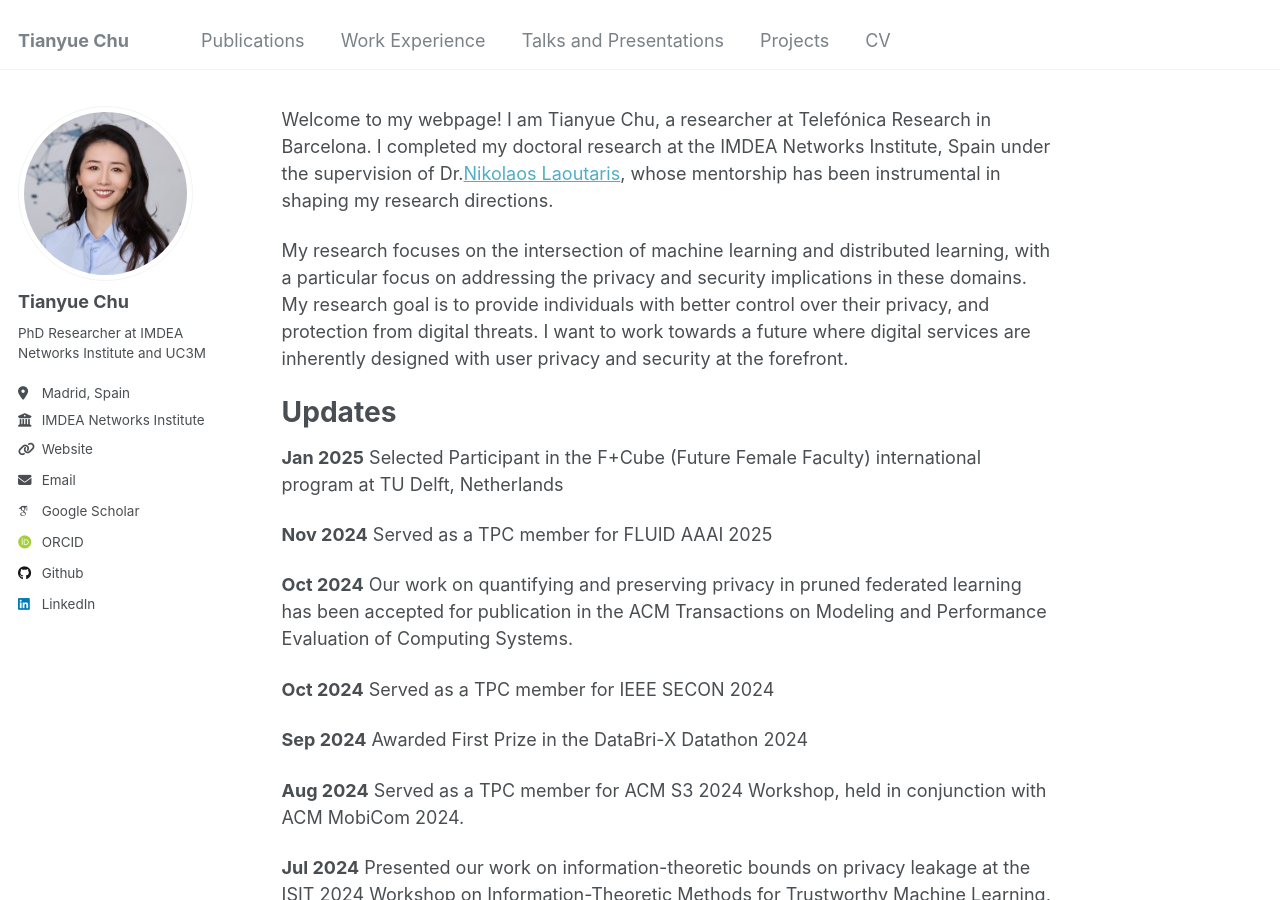
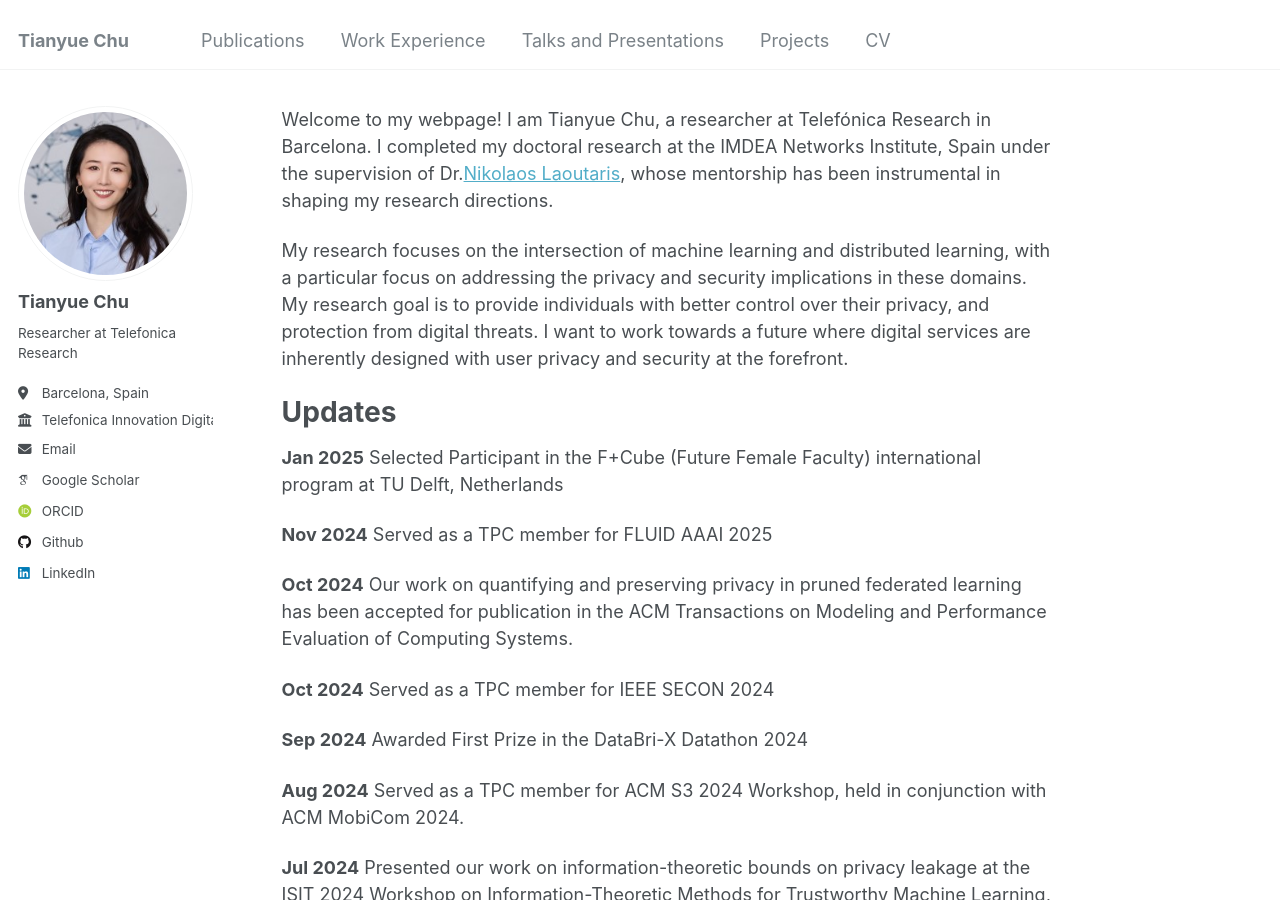
Before and after one commit to TianyueChu/tianyuechu.github.io, a Jekyll site: the page built from _pages/about.md, in a window 1280 px wide and 900 px high. Built offline with Jekyll 4.4.1, drawn with Linux system fonts in a browser that asks for light colours; some web fonts are replaced.

Commit message:
info updates

```diff
--- a/_config.yml
+++ b/_config.yml
@@ -24,10 +24,10 @@ author:
   avatar           : "profile.png"
   name             : "Tianyue Chu"
   pronouns         : # example: "she/her"
-  bio              : "PhD Researcher at IMDEA Networks Institute and UC3M"
-  location         : "Madrid, Spain"
-  employer         : "IMDEA Networks Institute"
-  uri              : "https://networks.imdea.org/team/imdea-networks-team/people/tianyue-chu/"
+  bio              : "Researcher at Telefonica Research"
+  location         : "Barcelona, Spain"
+  employer         : "Telefonica Innovation Digital"
+  uri              : # "https://networks.imdea.org/team/imdea-networks-team/people/tianyue-chu/"
   email            : "tianyue.chu@telefonica.com"
 
   # Academic websites
```
